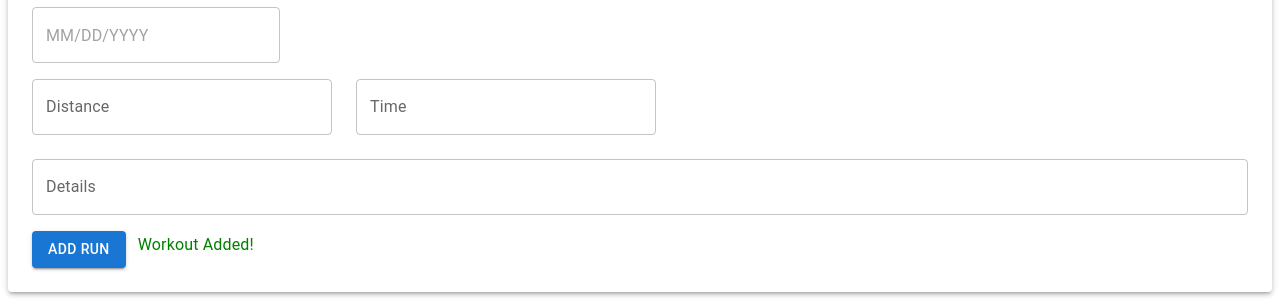
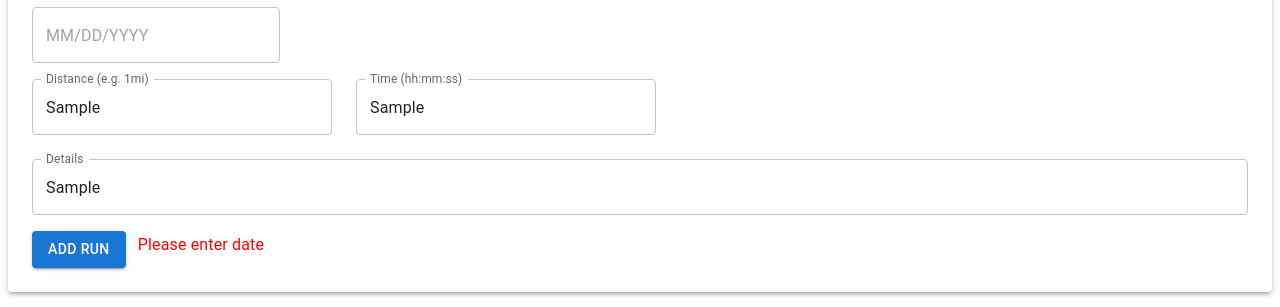
Before and after one commit to chimmyten/fitness-tracker, a React (Vite) app in the folder frontend/: page / in a window 1280 px wide. Both pictures are taken after typing "Sample", "Sample", "Sample" into the empty fields and a click on the button "ADD RUN". Shown: the part 170-477 px from the top of the page. Built offline with nearby package versions, Linux system fonts and the light colour scheme; no server answers.

Commit message:
add error handling for forms

```diff
--- a/frontend/src/components/WorkoutForm.jsx
+++ b/frontend/src/components/WorkoutForm.jsx
@@ -5,6 +5,7 @@ import { postWorkout } from "../api/workoutsApi";
 
 export default function WorkoutForm({ selectedTab, handleWorkoutAdded }) {
   const [formSuccess, setFormSuccess] = useState(false);
+  const [formError, setFormError] = useState("");
 
   const workoutTypeMap = (num) => {
     switch (num) {
@@ -43,13 +44,35 @@ export default function WorkoutForm({ selectedTab, handleWorkoutAdded }) {
     }));
   };
 
+  console.log(formError);
   const handleSubmit = async (event) => {
     event.preventDefault();
 
-    const submission = postWorkout(formData);
+    if (!formData.date) {
+      setFormError("Please enter date");
+      setFormSuccess(false);
+      return;
+    }
+
+    const distanceRegex = /^\d+[a-zA-Z]+$/;
+    if (formData.distance && !distanceRegex.test(formData.distance)) {
+      setFormError("Please enter distance with a number followed by units");
+      setFormSuccess(false);
+      return;
+    }
+
+    const timeRegex = /^([01]\d|2[0-3]):([0-5]\d):([0-5]\d)$/;
+    if (formData.duration && !timeRegex.test(formData.duration)) {
+      setFormError("Please enter time in hh:mm:ss format");
+      setFormSuccess(false);
+      return;
+    }
+
+    const submission = await postWorkout(formData);
 
     if (submission) {
       setFormSuccess(true);
+      setFormError("");
     } else {
       setFormSuccess(false);
     }
@@ -84,7 +107,7 @@ export default function WorkoutForm({ selectedTab, handleWorkoutAdded }) {
                 <TextField
                   value={formData.distance}
                   name="distance"
-                  label="Distance"
+                  label="Distance (e.g. 1mi)"
                   variant="outlined"
                   fullWidth
                   margin="normal"
@@ -94,7 +117,7 @@ export default function WorkoutForm({ selectedTab, handleWorkoutAdded }) {
                 <TextField
                   value={formData.duration}
                   name="duration"
-                  label="Time"
+                  label="Time (hh:mm:ss)"
                   variant="outlined"
                   fullWidth
                   margin="normal"
@@ -110,12 +133,14 @@ export default function WorkoutForm({ selectedTab, handleWorkoutAdded }) {
                 multiline
                 margin="normal"
                 fullWidth
-                onChange={handleFormChange}/>
+                onChange={handleFormChange}
+              />
               <Box sx={{ display: "flex", gap: "12px", alignItems: "center" }}>
-                <Button type="submit" variant="contained" color="primary" sx={{marginTop: 1}}>
+                <Button type="submit" variant="contained" color="primary" sx={{ marginTop: 1 }}>
                   Add Run
                 </Button>
                 {formSuccess && <Typography sx={{ color: "green" }}>Workout Added!</Typography>}
+                {formError && <Typography sx={{ color: "red" }}>{formError}</Typography>}
               </Box>
             </Paper>
           </form>
@@ -146,7 +171,7 @@ export default function WorkoutForm({ selectedTab, handleWorkoutAdded }) {
                 <TextField
                   value={formData.duration}
                   name="duration"
-                  label="Duration"
+                  label="Duration (hh:mm:ss)"
                   variant="outlined"
                   fullWidth
                   margin="normal"
@@ -162,12 +187,14 @@ export default function WorkoutForm({ selectedTab, handleWorkoutAdded }) {
                 multiline
                 margin="normal"
                 fullWidth
-                onChange={handleFormChange}/>
+                onChange={handleFormChange}
+              />
               <Box sx={{ display: "flex", gap: "12px", alignItems: "center" }}>
-                <Button type="submit" variant="contained" color="primary" sx={{ marginTop: 1}}>
+                <Button type="submit" variant="contained" color="primary" sx={{ marginTop: 1 }}>
                   Add Weights
                 </Button>
                 {formSuccess && <Typography sx={{ color: "green" }}>Workout Added!</Typography>}
+                {formError && <Typography sx={{ color: "red" }}>{formError}</Typography>}
               </Box>
             </Paper>
           </form>
```
